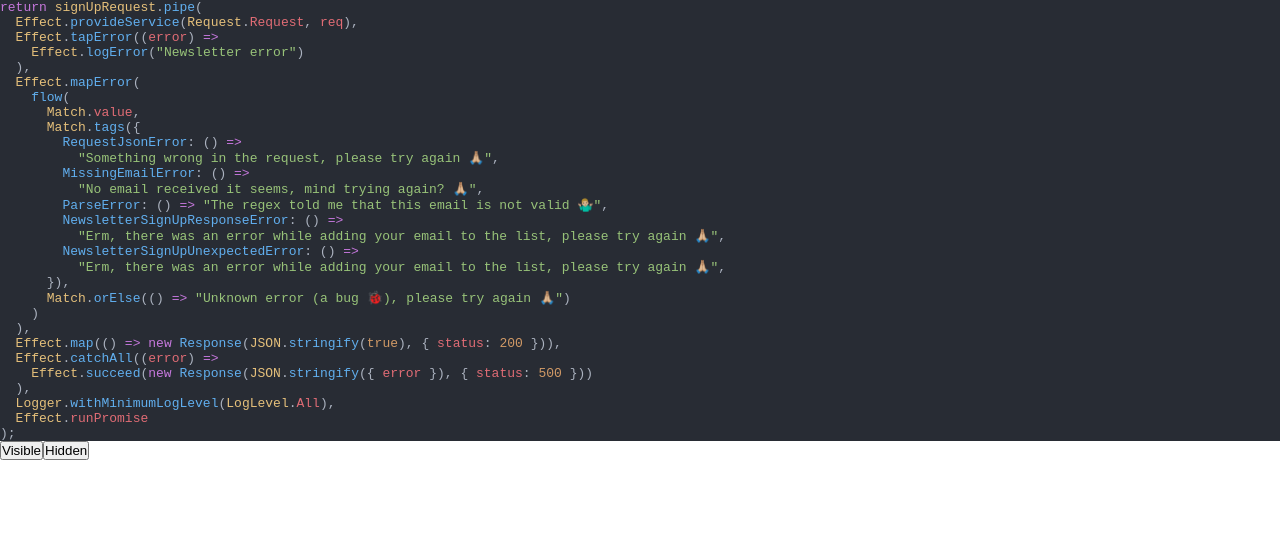
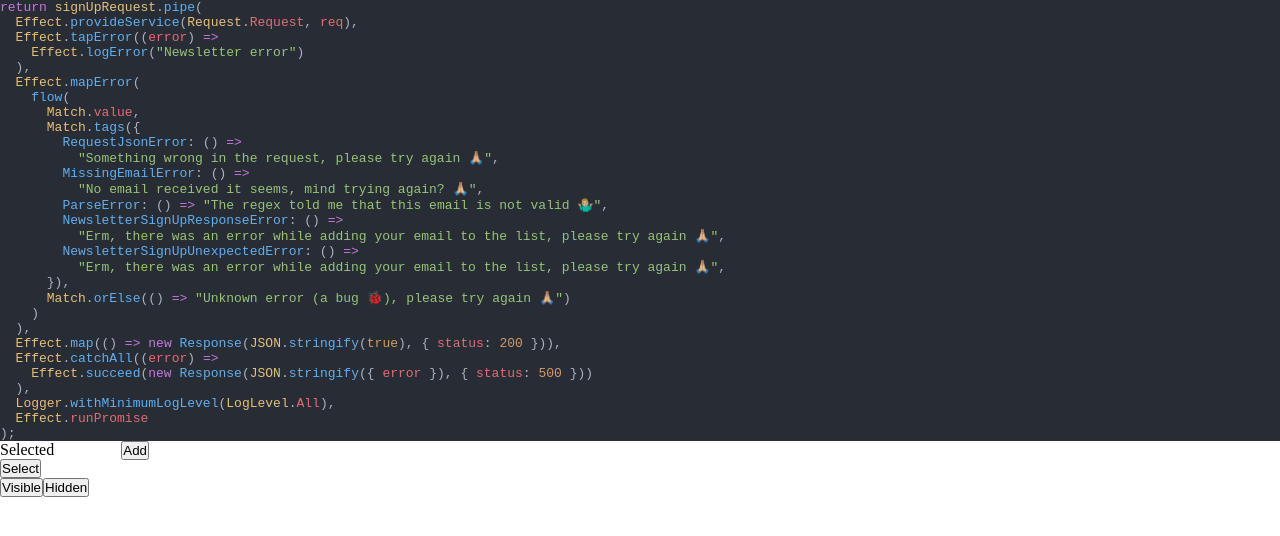
Before and after one commit to SandroMaglione/code-snippets-xstate-editor, a React (Vite) app: page / in a window 1280 px wide. Shown: the top 536 px of the page. Built offline with nearby package versions, Linux system fonts and the light colour scheme.

Commit message:
selected timeline frame

```diff
--- a/src/App.tsx
+++ b/src/App.tsx
@@ -87,9 +87,24 @@ export default function App() {
         </code>
       </pre>
 
-      <section>
+      <section style={{ display: "flex", columnGap: "2rem" }}>
         {snapshot.context.timeline.map((frame) => (
           <div key={frame.id}>
+            {snapshot.context.selectedFrameId === frame.id && (
+              <span>Selected</span>
+            )}
+
+            <div>
+              <button
+                type="button"
+                onClick={() =>
+                  send({ type: "select-frame", frameId: frame.id })
+                }
+              >
+                Select
+              </button>
+            </div>
+
             <div>
               <button
                 type="button"
@@ -97,7 +112,7 @@ export default function App() {
                   send({
                     type: "add-event",
                     status: "visible",
-                    timelineId: frame.id,
+                    frameId: frame.id,
                   })
                 }
               >
@@ -109,7 +124,7 @@ export default function App() {
                   send({
                     type: "add-event",
                     status: "hidden",
-                    timelineId: frame.id,
+                    frameId: frame.id,
                   })
                 }
               >
@@ -124,6 +139,12 @@ export default function App() {
             </div>
           </div>
         ))}
+
+        <div>
+          <button type="button" onClick={() => send({ type: "add-frame" })}>
+            Add
+          </button>
+        </div>
       </section>
     </div>
   );
--- /dev/null
+++ b/src/actions.ts
@@ -0,0 +1,51 @@
+import { nanoid } from "nanoid";
+import type * as Context from "./context";
+import type * as Events from "./events";
+
+export const onSelectToggle = (
+  context: Context.Context,
+  params: Events.SelectToggle
+): Partial<Context.Context> => ({
+  state: context.state.map((st) =>
+    st.id !== params.id
+      ? st
+      : {
+          ...st,
+          isSelected: !st.isSelected,
+        }
+  ),
+});
+
+export const onAddEvent = (
+  context: Context.Context,
+  params: Events.AddEvent
+): Partial<Context.Context> => ({
+  timeline: context.timeline.map((frame) =>
+    frame.id !== params.frameId
+      ? frame
+      : {
+          ...frame,
+          events: [
+            ...frame.events,
+            ...context.state
+              .filter((ts) => ts.isSelected)
+              .map((ts) => ({
+                id: ts.id,
+                event: params.status,
+              })),
+          ],
+        }
+  ),
+});
+
+export const onAddFrame = (
+  context: Context.Context
+): Partial<Context.Context> => ({
+  timeline: [...context.timeline, { id: nanoid(), events: [] }],
+});
+
+export const onSelectFrame = (
+  params: Events.SelectFrame
+): Partial<Context.Context> => ({
+  selectedFrameId: params.frameId,
+});
--- /dev/null
+++ b/src/context.ts
@@ -0,0 +1,22 @@
+import type { ThemedToken } from "shiki";
+
+export interface TokenState {
+  readonly id: string;
+  readonly status: "visible" | "hidden";
+  readonly tokenList: ThemedToken[];
+  readonly isSelected: boolean;
+}
+
+export interface TimelineState {
+  readonly id: string;
+  readonly events: {
+    readonly id: string;
+    readonly event: "visible" | "hidden";
+  }[];
+}
+
+export interface Context {
+  readonly state: readonly TokenState[];
+  readonly timeline: readonly TimelineState[];
+  readonly selectedFrameId: string;
+}
--- a/src/machine.ts
+++ b/src/machine.ts
@@ -1,80 +1,45 @@
 import { nanoid } from "nanoid";
 import type { ThemedToken } from "shiki";
 import { assign, setup } from "xstate";
+import * as Actions from "./actions";
+import type * as Context from "./context";
 import type * as Events from "./events";
-
-interface TokenState {
-  readonly id: string;
-  readonly status: "visible" | "hidden";
-  readonly tokenList: ThemedToken[];
-  readonly isSelected: boolean;
-}
-
-interface TimelineState {
-  readonly id: string;
-  readonly events: {
-    readonly id: string;
-    readonly event: "visible" | "hidden";
-  }[];
-}
 
 export const editorMachine = setup({
   types: {
     input: {} as ThemedToken[][],
-    context: {} as {
-      state: readonly TokenState[];
-      timeline: readonly TimelineState[];
-    },
+    context: {} as Context.Context,
     events: {} as Events.Events,
   },
   actions: {
-    onSelectToggle: assign(({ context }, params: Events.SelectToggle) => ({
-      state: context.state.map((st) =>
-        st.id !== params.id
-          ? st
-          : {
-              ...st,
-              isSelected: !st.isSelected,
-            }
+    onSelectToggle: assign(({ context }, params: Events.SelectToggle) =>
+      Actions.onSelectToggle(context, params)
     ),
-    })),
-    onAddEvent: assign(({ context }, params: Events.AddEvent) => ({
-      timeline: context.timeline.map((frame) =>
-        frame.id !== params.timelineId
-          ? frame
-          : {
-              ...frame,
-              events: [
-                ...frame.events,
-                ...context.state
-                  .filter((ts) => ts.isSelected)
-                  .map((ts) => ({
-                    id: ts.id,
-                    event: params.status,
-                  })),
-              ],
-            }
+    onAddEvent: assign(({ context }, params: Events.AddEvent) =>
+      Actions.onAddEvent(context, params)
     ),
-    })),
+    onAddFrame: assign(({ context }) => Actions.onAddFrame(context)),
+    onSelectFrame: assign((_, params: Events.SelectFrame) =>
+      Actions.onSelectFrame(params)
+    ),
   },
 }).createMachine({
   id: "editor-machine",
-  context: ({ input }) => ({
-    timeline: [
-      {
-        id: nanoid(),
-        events: [],
-      },
-    ],
+  context: ({ input }) => {
+    const selectedFrameId = nanoid();
+    return {
+      selectedFrameId,
+      timeline: [{ id: selectedFrameId, events: [] }],
       state: input.map(
-      (token): TokenState => ({
+        (token): Context.TokenState => ({
           id: nanoid(),
           status: "visible",
           tokenList: token,
           isSelected: false,
         })
       ),
-  }),
+    };
+  },
   initial: "Idle",
   states: {
     Idle: {
@@ -93,6 +58,19 @@ export const editorMachine = setup({
             params: ({ event }) => event,
           },
         },
+        "add-frame": {
+          target: "Idle",
+          actions: {
+            type: "onAddFrame",
+          },
+        },
+        "select-frame": {
+          target: "Idle",
+          actions: {
+            type: "onSelectFrame",
+            params: ({ event }) => event,
+          },
+        },
       },
     },
   },
```
Also changed, not shown: src/events.ts (+11 -2 lines). Lines whose indentation alone changed are shown as unchanged.
